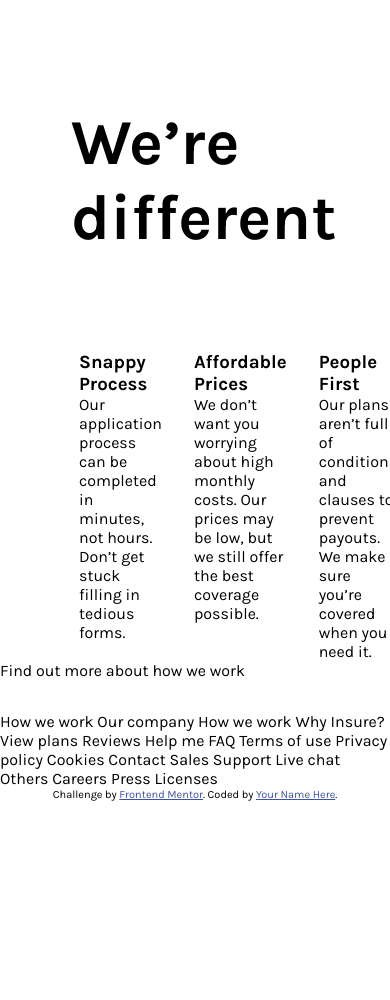
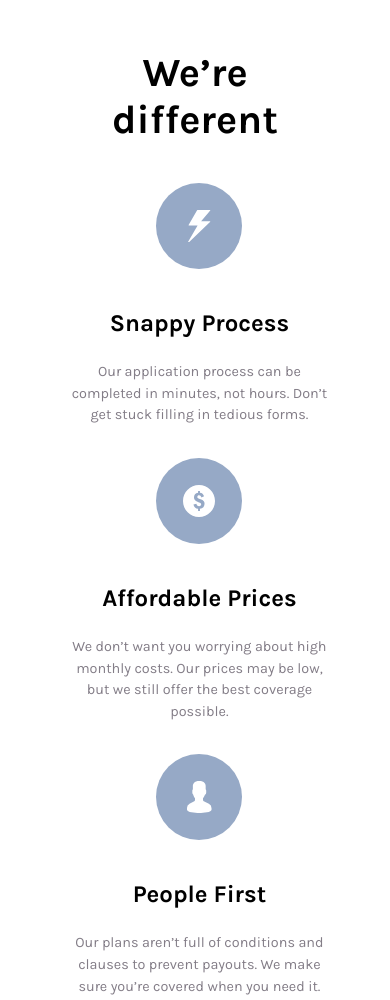
Before and after one commit to macluiggy/FM-insure-landing-page-master, a plain HTML site: page index.html in a window 390 px wide. Shown: the part 1390-2390 px from the top of the page. Before the commit the page ends 2191 px from the top, so only its background shows below. Drawn offline with Linux system fonts and the light colour scheme.

Commit message:
main section 1 finished

```diff
--- a/css/styles.css
+++ b/css/styles.css
@@ -251,11 +251,16 @@ header section figure img {
       }
 }
 
-/*MAIN SECTION*/
+/*-------------
+MAIN SECTION
+---------------*/
+/*main section 1*/
 main {
     position: relative;
     padding: 20em 0 2em 0;
     font-family: 'Karla', sans-serif;
+}
+.main-title {
 }
 main hr {
     width:10em;
@@ -267,7 +272,7 @@ main .main-section1 article {
     margin: auto;
 }
 .main-section1 h2 {
-    padding: 1.5em 0.5em;
+    padding: 1em 0.5em;
 }
 main .list-main-section1 {
     list-style-type: none;
@@ -278,3 +283,36 @@ main .list-main-section1 {
 .we-are-different {
     font-size: 4em;
 }
+.list-main-section1 h3 {
+    padding: 1.5em 0 1em 0;
+    font-size: 1.5em;
+}
+.list-main-section1 h3 + p {
+    line-height: 1.5em;
+    font-size: 0.9em;
+    color: var(--Dark-Grayish-Violet);
+}
+/*main section 1 mobile*/
+@media screen and (max-width: 700px) {
+    main {
+        text-align: center;
+    }
+    main .list-main-section1 {
+        list-style-type: none;
+        display: grid;
+        grid-template-areas:
+        'item1'
+        'item2'
+        'item3';
+        grid-gap: 2em;
+        position: relative;
+        right: 5%;
+    }
+    .main-title h2 {
+        font-size: 2.5em;
+    }
+    main hr {
+        left: 0;
+        border: solid;
+    }
+}
--- a/index.html
+++ b/index.html
@@ -58,21 +58,32 @@
   <main>
     <section class="main-section1">
       <article>
-        <hr>
+        <div class="main-title">
+          <hr>
         <h2 class="we-are-different">We’re different</h2>
+        </div>
         <ul class="list-main-section1">
-          <li><h3 class="list-main-section1-item">Snappy Process</h3>
+          <li><figure>
+            <img src="./images/icon-snappy-process.svg" alt="">
+          </figure>
+            <h3 class="list-main-section1-item">Snappy Process</h3>
 
-            Our application process can be completed in minutes, not hours. Don’t get
-            stuck filling in tedious forms.</li>
-          <li><h3 class="list-main-section1-item">Affordable Prices</h3>
+            <p>Our application process can be completed in minutes, not hours. Don’t get
+              stuck filling in tedious forms.</p></li>
+          <li><figure>
+            <img src="./images/icon-affordable-prices.svg" alt="">
+          </figure>
+            <h3 class="list-main-section1-item">Affordable Prices</h3>
 
-            We don’t want you worrying about high monthly costs. Our prices may be low,
-            but we still offer the best coverage possible.</li>
-          <li><h3 class="list-main-section1-item">People First</h3>
+            <p>We don’t want you worrying about high monthly costs. Our prices may be low,
+              but we still offer the best coverage possible.</p></li>
+          <li><figure>
+            <img src="./images/icon-people-first.svg" alt="">
+          </figure>
+            <h3 class="list-main-section1-item">People First</h3>
 
-            Our plans aren’t full of conditions and clauses to prevent payouts. We make
-            sure you’re covered when you need it.</li>
+            <p>Our plans aren’t full of conditions and clauses to prevent payouts. We make
+              sure you’re covered when you need it.</p></li>
         </ul>
       </article>
     </section>
```
